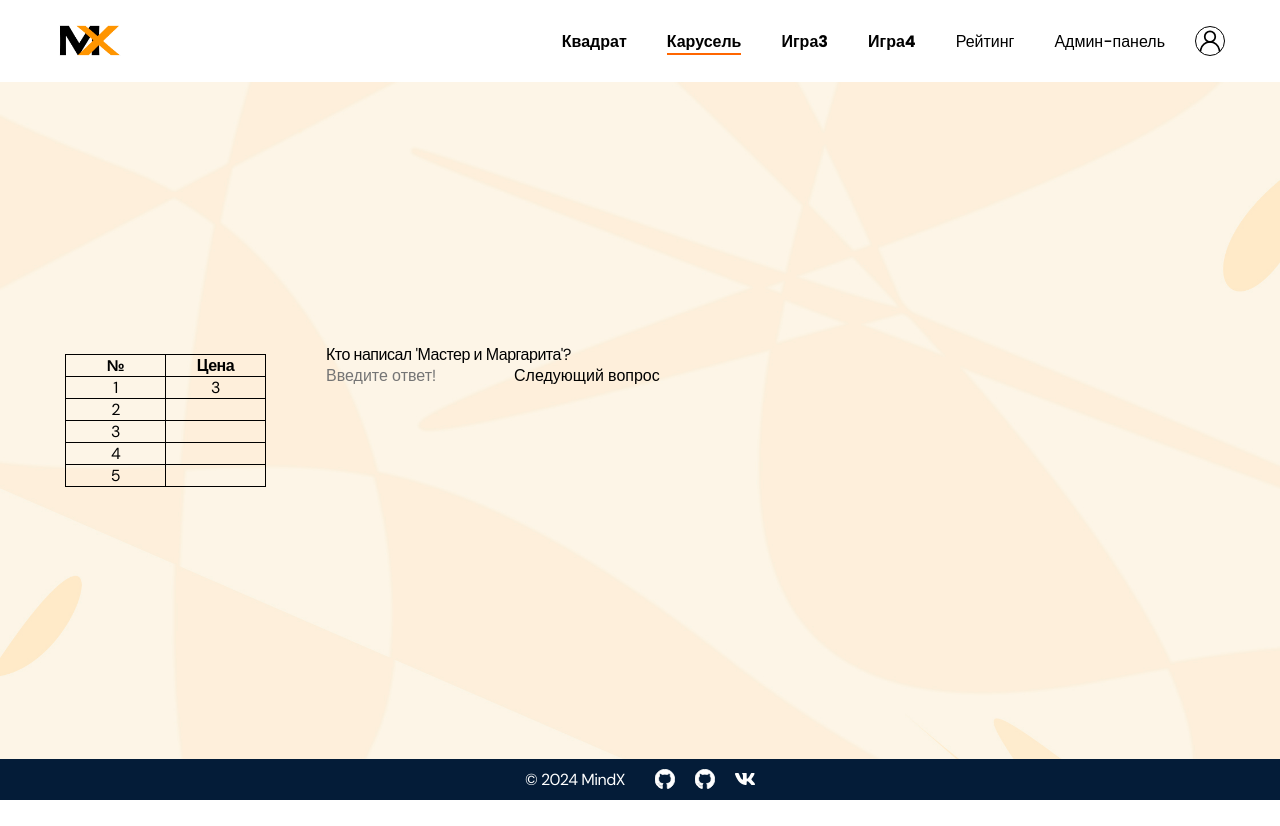
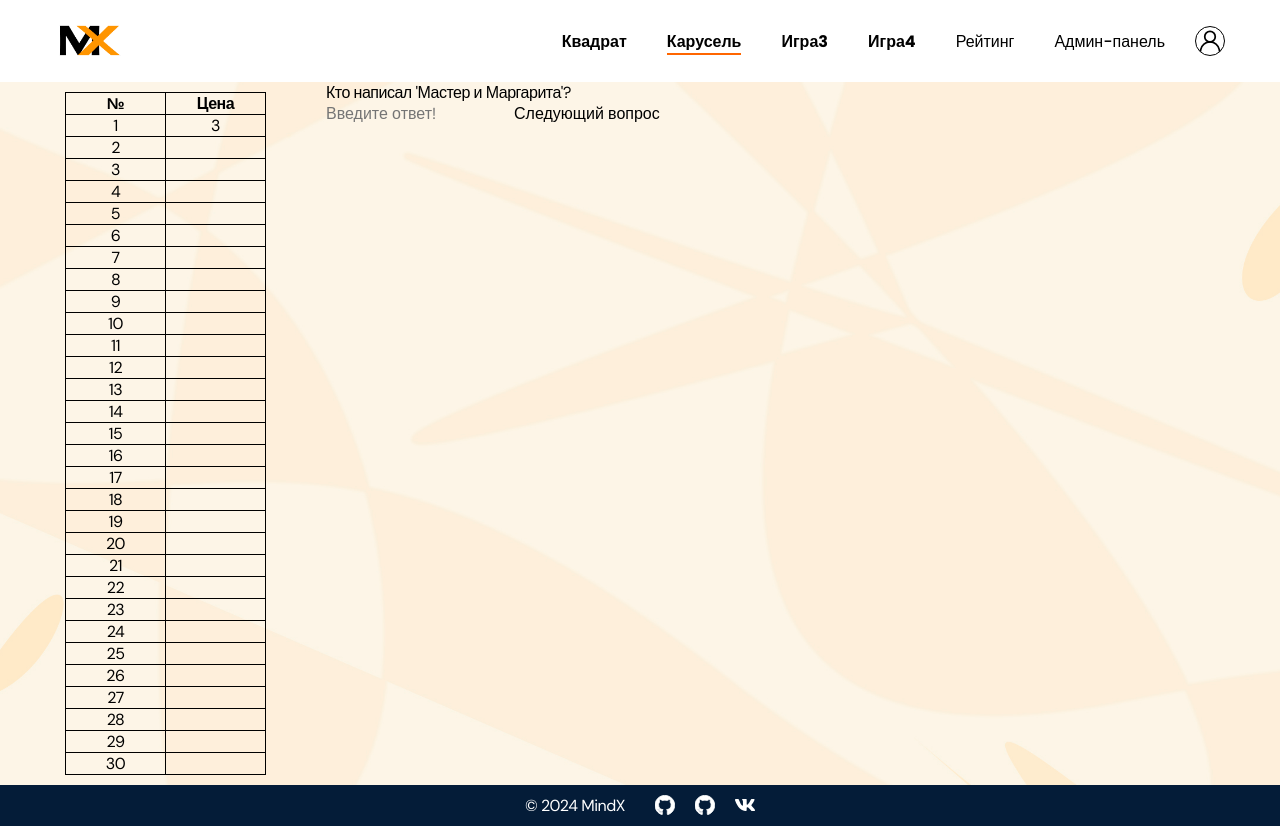
Before and after one commit to ntlifee/olympiad-games, a React (Create React App) app in the folder client/: page /carousel in a window 1280 px wide. Before the commit the page ends 800 px from the top, so only its background shows below. Built offline with nearby package versions, Linux system fonts and the light colour scheme.

Commit message:
Вынес таблицу в компонент

```diff
--- /dev/null
+++ b/client/src/components/CarouselTable/CarouselTable.jsx
@@ -0,0 +1,27 @@
+import './carouseltable.css'
+
+const CarouselTable = (props) => {
+
+    const { answeredStatus, scores } = props
+
+    return (
+        <table className="carousel-table">
+            <thead>
+                <tr>
+                    <th>№</th>
+                    <th>Цена</th>
+                </tr>
+            </thead>
+            <tbody>
+                {answeredStatus.map((status, index) => (
+                    <tr className={status} key={index}>
+                        <td>{index + 1}</td>
+                        <td>{scores[index]}</td>
+                    </tr>
+                ))}
+            </tbody>
+        </table>
+    );
+};
+
+export default CarouselTable;
--- /dev/null
+++ b/client/src/components/CarouselTable/carouseltable.css
@@ -0,0 +1,19 @@
+.carousel-table{
+    margin: 10px;
+    border: 1px solid black;
+    border-collapse: collapse;
+}
+
+.carousel-table th, td{
+    border: 1px solid black;
+    text-align: center;
+    width: 100px;
+}
+
+.correct {
+    background-color: lightgreen; /* Цвет для правильных ответов */
+}
+
+.incorrect {
+    background-color: lightcoral; /* Цвет для неправильных ответов */
+}
--- a/client/src/pages/CarouselGame/CarouselGame.jsx
+++ b/client/src/pages/CarouselGame/CarouselGame.jsx
@@ -2,8 +2,9 @@ import './carouselgame.css'
 
 import questionData from './Questions_Carousel.json'
 import InputComponent from '../../components/Input/Input';
-/*
-import axios from 'axios' */
+import CarouselTable from '../../components/CarouselTable/CarouselTable'
+
+/* import axios from 'axios' */
 import { useEffect, useState } from 'react';
 
 const CarouselGame = () => {
@@ -26,13 +27,12 @@ const CarouselGame = () => {
     const [scores, setScores] = useState([scoreFirstQuestion, ...Array(questions.length - 1).fill(null)]); // первая ячейка с баллом, остальные пустые
 
     useEffect(() => {
-        console.log(idx)
         if (idx !== questions.length) {
             setQuestion(questions[idx].question)
         } else {
             setQuestion('Тест окончен')
         }
-    }, [idx]);
+    }, [idx, questions]);
 
     const handleSubmit = () => {
         if (idx === questions.length) {
@@ -51,36 +51,18 @@ const CarouselGame = () => {
 
         setAnsweredStatus(updatedStatus); // обновляем статус строк
         setScores(updatedScores); // обновляем баллы
-        setValue('')
-        setIdx(idx + 1)
+        setValue('') //сброс поля ввода
+        setIdx(idx + 1) //переход на следующее поле
     };
 
     return (
         <main className="section">
             <div className="container">
                 <div className="carousel-game">
-                    <div className="carousel-wrapper-progress-table">
-                        <table id="carousel-progress-table">
-                            <thead>
-                                <tr>
-                                    <th>№</th>
-                                    <th>Цена</th>
-                                </tr>
-                            </thead>
-                            <tbody>
-                                <tr className={answeredStatus[0]} key={0}>
-                                    <td>1</td>
-                                    <td>{scoreFirstQuestion}</td>
-                                </tr>
-                                {questions.slice(1).map((_, index) => (
-                                    <tr className={answeredStatus[index + 1]} key={index + 1}>
-                                        <td>{index + 2}</td>
-                                        <td>{scores[index + 1]}</td>
-                                    </tr>
-                                ))}
-                            </tbody>
-                        </table>
-                    </div>
+                    <CarouselTable
+                        answeredStatus={answeredStatus}
+                        scores={scores}
+                    />
                     <div className="carousel-wrapper-question">
                         <label className="carousel-label" htmlFor="input-answer">{question}</label>
                         <div className="carousel-form-answer">
--- a/client/src/pages/CarouselGame/Questions_Carousel.json
+++ b/client/src/pages/CarouselGame/Questions_Carousel.json
@@ -22,6 +22,106 @@
         {
             "question": "Как называется главный герой сказки 'Красная шапочка'?",
             "answer": "Красная Шапочка"
+        },
+        {
+            "question": "Кто написал 'Мастер и Маргарита'?",
+            "answer": "Михаил Булгаков"
+        },
+        {
+            "question": "Какое животное является символом России?",
+            "answer": "Медведь"
+        },
+        {
+            "question": "Сколько континентов на Земле?",
+            "answer": "Семь"
+        },
+        {
+            "question": "Как называется процесс превращения воды в пар?",
+            "answer": "Испарение"
+        },
+        {
+            "question": "Как называется главный герой сказки 'Красная шапочка'?",
+            "answer": "Красная Шапочка"
+        },
+        {
+            "question": "Кто написал 'Мастер и Маргарита'?",
+            "answer": "Михаил Булгаков"
+        },
+        {
+            "question": "Какое животное является символом России?",
+            "answer": "Медведь"
+        },
+        {
+            "question": "Сколько континентов на Земле?",
+            "answer": "Семь"
+        },
+        {
+            "question": "Как называется процесс превращения воды в пар?",
+            "answer": "Испарение"
+        },
+        {
+            "question": "Как называется главный герой сказки 'Красная шапочка'?",
+            "answer": "Красная Шапочка"
+        },
+        {
+            "question": "Кто написал 'Мастер и Маргарита'?",
+            "answer": "Михаил Булгаков"
+        },
+        {
+            "question": "Какое животное является символом России?",
+            "answer": "Медведь"
+        },
+        {
+            "question": "Сколько континентов на Земле?",
+            "answer": "Семь"
+        },
+        {
+            "question": "Как называется процесс превращения воды в пар?",
+            "answer": "Испарение"
+        },
+        {
+            "question": "Как называется главный герой сказки 'Красная шапочка'?",
+            "answer": "Красная Шапочка"
+        },
+        {
+            "question": "Кто написал 'Мастер и Маргарита'?",
+            "answer": "Михаил Булгаков"
+        },
+        {
+            "question": "Какое животное является символом России?",
+            "answer": "Медведь"
+        },
+        {
+            "question": "Сколько континентов на Земле?",
+            "answer": "Семь"
+        },
+        {
+            "question": "Как называется процесс превращения воды в пар?",
+            "answer": "Испарение"
+        },
+        {
+            "question": "Как называется главный герой сказки 'Красная шапочка'?",
+            "answer": "Красная Шапочка"
+        },
+        {
+            "question": "Кто написал 'Мастер и Маргарита'?",
+            "answer": "Михаил Булгаков"
+        },
+        {
+            "question": "Какое животное является символом России?",
+            "answer": "Медведь"
+        },
+        {
+            "question": "Сколько континентов на Земле?",
+            "answer": "Семь"
+        },
+        {
+            "question": "Как называется процесс превращения воды в пар?",
+            "answer": "Испарение"
+        },
+        {
+            "question": "Как называется главный герой сказки 'Красная шапочка'?",
+            "answer": "Красная Шапочка"
         }
     ]
 }
--- a/client/src/pages/CarouselGame/carouselgame.css
+++ b/client/src/pages/CarouselGame/carouselgame.css
@@ -1,41 +1,10 @@
-.carousel-info-window{
-    display: flex;
-    flex-direction: row;
-    column-gap: 30px;
-    margin-bottom: 50px;
-}
-
-.carousel-wrapper-score{
-    display: flex;
-    flex-direction: row;
-}
-
-.carousel-count-value{
-    margin-left: 5px;
-}
-
 .carousel-game{
     display: flex;
     flex-direction: row;
     column-gap: 50px;
 }
 
-#carousel-progress-table{
-    margin: 10px;
-    border: 1px solid black;
-    border-collapse: collapse;
+.carousel-wrapper-score{
+    display: flex;
+    flex-direction: column;
 }
-
-#carousel-progress-table th, td{
-    border: 1px solid black;
-    text-align: center;
-    width: 100px;
-}
-
-.correct {
-    background-color: lightgreen; /* Цвет для правильных ответов */
-}
-
-.incorrect {
-    background-color: lightcoral; /* Цвет для неправильных ответов */
-}
```
